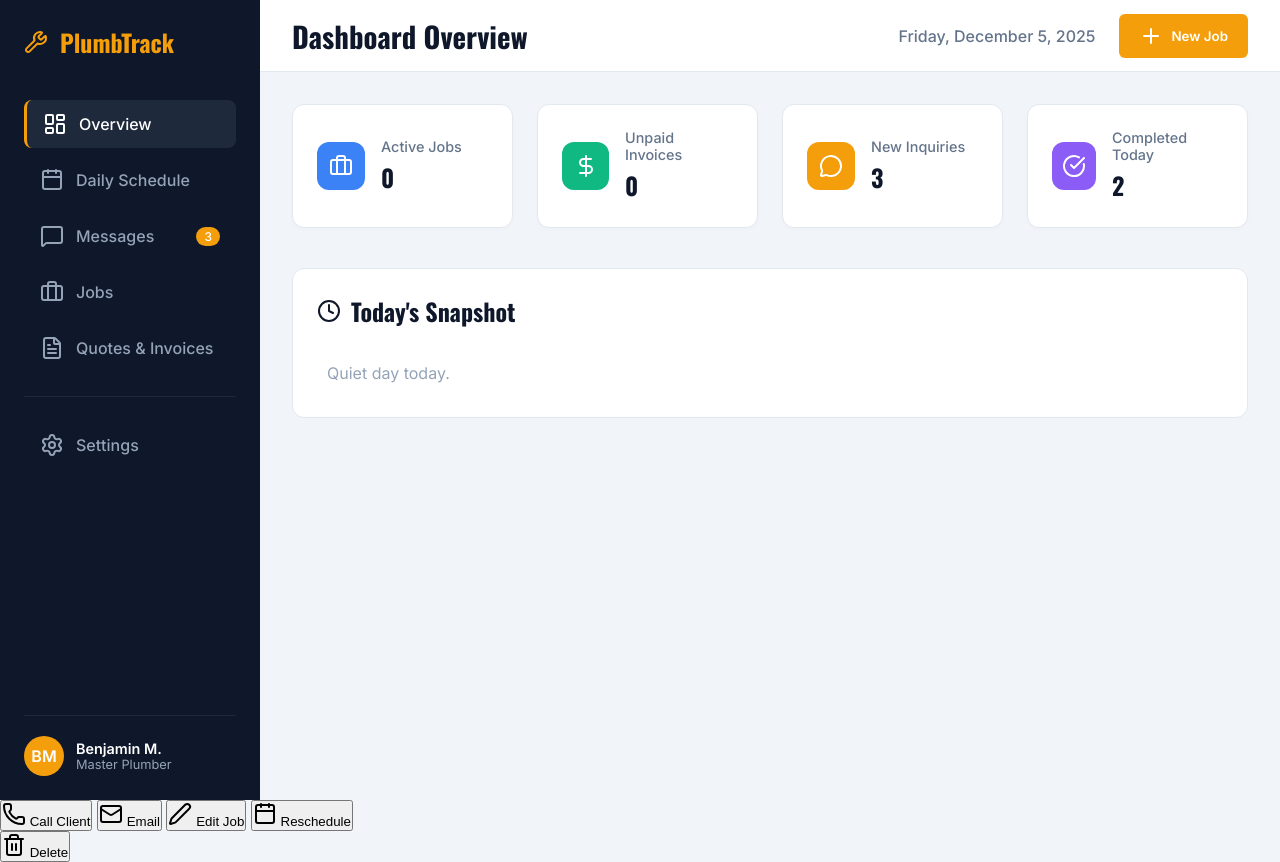
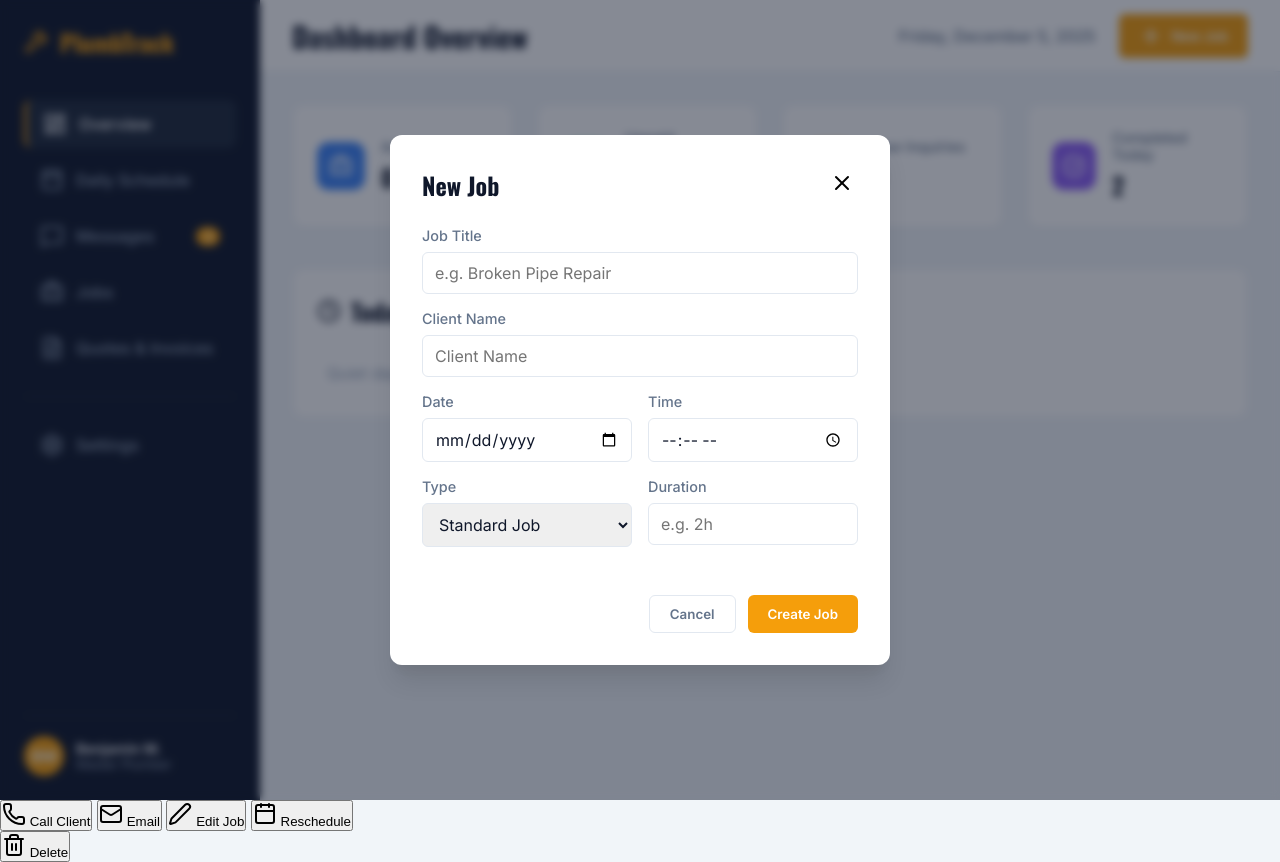
Before and after one commit to bennygranger78-a11y/Test-CRM-Plumbing, a plain HTML site: page index.html in a window 1280 px wide. Both pictures are taken after a click on the button "New Job". Drawn offline with nearby package versions, Linux system fonts and the light colour scheme; no server answers.

Commit message:
fix: restore new job button listener

```diff
--- a/index.html
+++ b/index.html
@@ -261,7 +261,7 @@
     </template>
 
     <!-- Scripts -->
-    <script type="module" src="script.js?v=14"></script>
+    <script type="module" src="script.js?v=15"></script>
     <script>
         lucide.createIcons();
     </script>
--- a/script.js
+++ b/script.js
@@ -296,6 +296,18 @@ function setupModalLogic() {
 
     if (closeBtn) closeBtn.addEventListener('click', closeModal);
     if (cancelBtn) cancelBtn.addEventListener('click', closeModal);
+
+    // RESTORED: New Job Button Listener
+    const newJobBtn = document.getElementById('btn-new-job');
+    if (newJobBtn) {
+        newJobBtn.addEventListener('click', () => {
+            modal.classList.remove('hidden');
+            form.reset();
+            editingJobId = null;
+            modalTitle.innerText = "New Job";
+            submitBtn.innerText = "Create Job";
+        });
+    }
 
     // Form Submit (Create OR Update)
     if (form) {
```
